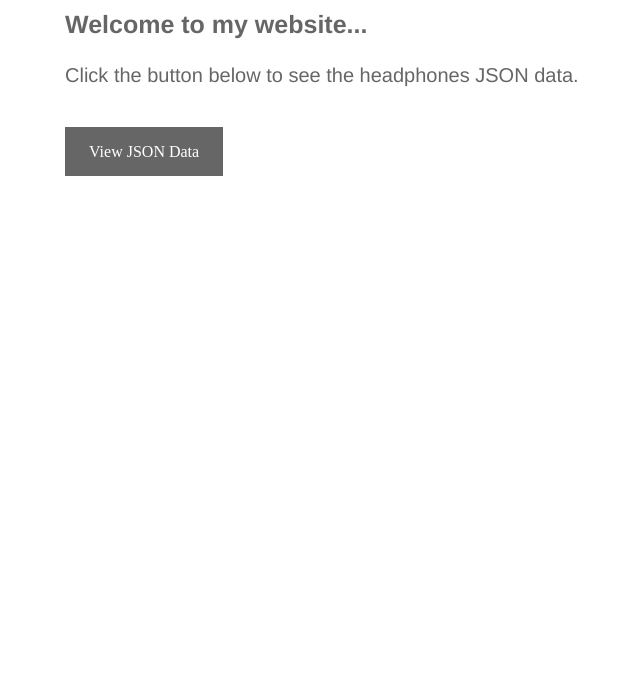
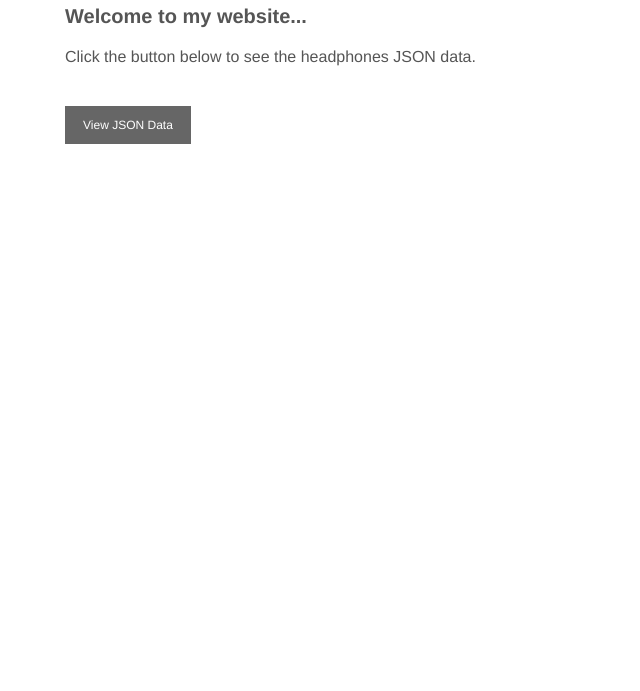
Before and after one commit to femiconnect/headphones-api, a website: page index.html in a window 1280 px wide. Shown: the part 109-800 px from the top of the page, without its empty margins (175-815 px from the left). Drawn offline with Linux system fonts and the light colour scheme.

Commit message:
made changes to css file again

```diff
--- a/app.css
+++ b/app.css
@@ -11,7 +11,7 @@ h5,
 h6,
 p {
    font-family: Helvetica, sans-serif;
-   color: #666;
+   color: #555;
 }
 
 .container h1 {
@@ -19,11 +19,11 @@ p {
 }
 
 .container h3 {
-   font-size: 25px;
+   font-size: 20px;
 }
 
 .container p {
-   font-size: 20px;
+   font-size: 16px;
 }
 
 a {
@@ -34,6 +34,8 @@ a {
    text-transform: capitalize;
    cursor: pointer;
    border: none;
+   font-family: Helvetica, sans-serif;
+   font-size: 12px;
 }
 
 a:hover {
```
